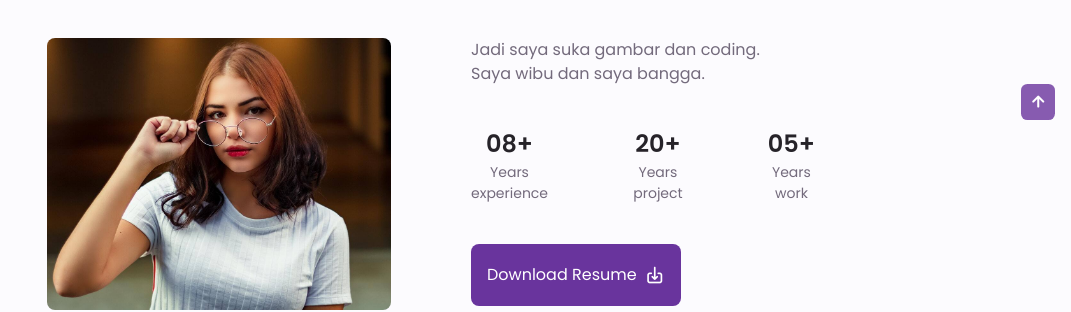
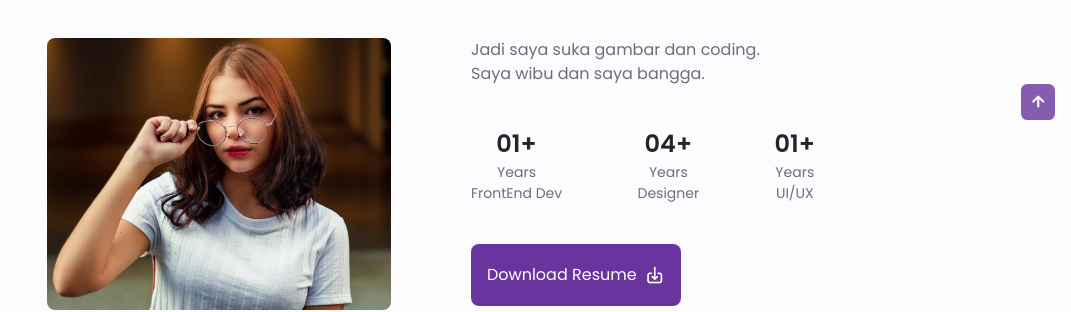
Before and after one commit to cindyhps/website-portofolio, a plain HTML site: page Tugas 2/index.html in a window 1280 px wide. Shown: the part 840-1152 px from the top of the page, without its empty margins (209-1280 px from the left). Drawn offline with nearby package versions, Linux system fonts and the light colour scheme.

Commit message:
Update index.html

```diff
--- a/Tugas 2/index.html
+++ b/Tugas 2/index.html
@@ -144,16 +144,16 @@
                             Jadi saya suka gambar dan coding. <br> Saya wibu dan saya bangga.</p>
                             <div class="about__info">
                                 <div>
-                                    <span class="about__info-title">08+</span>
-                                    <span class="about__info-name">Years <br> experience </span>
+                                    <span class="about__info-title">01+</span>
+                                    <span class="about__info-name">Years <br> FrontEnd Dev </span>
                                 </div>
                                 <div>
-                                    <span class="about__info-title">20+</span>
-                                    <span class="about__info-name">Years <br> project </span>
+                                    <span class="about__info-title">04+</span>
+                                    <span class="about__info-name">Years <br> Designer </span>
                                 </div>
                                 <div>
-                                    <span class="about__info-title">05+</span>
-                                    <span class="about__info-name">Years <br> work </span>
+                                    <span class="about__info-title">01+</span>
+                                    <span class="about__info-name">Years <br> UI/UX </span>
                                 </div>
                             </div>
 
```
